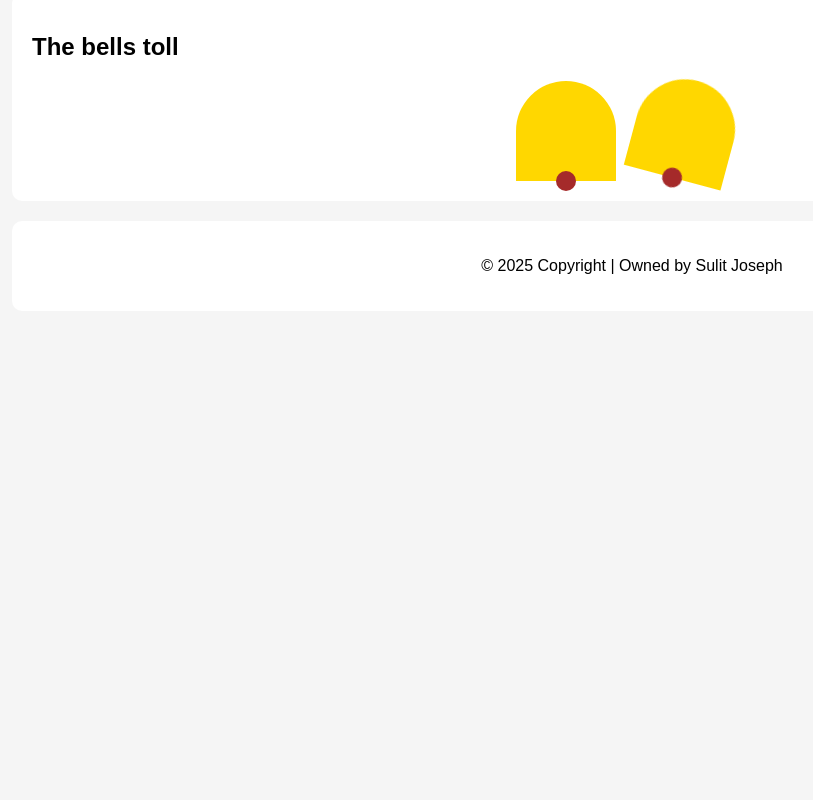
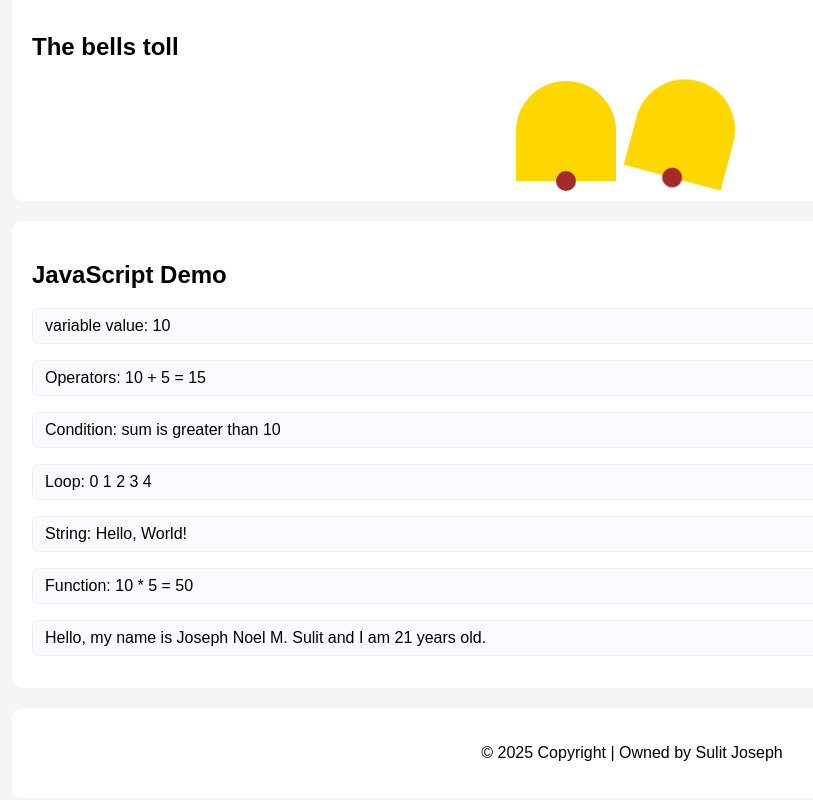
Before and after one commit to Lit5u/ACTWEBSYSTEMS, a plain HTML site: page index.html in a window 1280 px wide. Shown: the part 6700-7500 px from the top of the page, without its empty margins (8-821 px from the left). Before the commit the page ends 7031 px from the top, so only its background shows below. Drawn offline with Linux system fonts and the light colour scheme.

Commit message:
Add files via upload

```diff
--- a/index.html
+++ b/index.html
@@ -4,6 +4,7 @@
     <meta charset="UTF-8" />
     <meta name="viewport" content="width=device-width, initial-scale=1.0" />
     <link rel="stylesheet" href="style.css">
+    <script src="script.js" defer></script>
     <title>Famous Cathedrals Around the World</title>
 
   </head>
@@ -98,6 +99,18 @@
         <div class="bell2"></div>
       </div>
     </section>
+    <section>
+      <div>
+      <h2>JavaScript Demo</h2>
+      <p id="variable"></p>
+      <p id="operator"></p>
+      <p id="condition"></p>
+      <p id="loop"></p>
+      <p id="string"></p>
+      <p id="function"></p>
+      <p id="object"></p>
+      </div>
+    </section>
     <footer>
       <p>&copy 2025 Copyright | Owned by Sulit Joseph</p>
     </footer>
--- /dev/null
+++ b/script.js
@@ -0,0 +1,35 @@
+let number = 10;
+
+document.getElementById("variable").innerText = "variable value: " + number;
+
+let sum = number + 5;
+document.getElementById("operator").innerText = "Operators: 10 + 5 = " + sum;
+
+if (sum > 10) {
+    document.getElementById("condition").innerText = "Condition: sum is greater than 10";
+} else {
+    document.getElementById("condition").innerText = "Condition: sum is not greater than 10";
+}
+
+let loopText = "Loop: ";
+for (let i = 0; i < 5; i++) {
+    loopText += i + " ";
+}
+document.getElementById("loop").innerText = loopText;
+
+let myString = "Hello, World!";
+document.getElementById("string").innerText = "String: " + myString;
+
+function multiply(a, b) {
+    return a * b;
+}
+document.getElementById("function").innerText = "Function: 10 * 5 = " + multiply(10, 5);
+
+let person = {
+    name: "Joseph Noel M. Sulit",
+    age: 21,
+    greet: function() {
+        return "Hello, my name is " + this.name + " and I am " + this.age + " years old.";
+    }
+};
+document.getElementById("object").innerText = person.greet();
--- a/style.css
+++ b/style.css
@@ -217,3 +217,21 @@ body {
 .login-form button:hover {
   background: #333;
 }
+
+section h2:contains("JavaScript Demo") ~ p,
+section#JavaScript\ Demo p,
+section:has(> div > h2:contains("JavaScript Demo")) p {
+  margin-bottom: 12px;
+  padding: 8px 12px;
+  border: 1px solid #eee;
+  border-radius: 6px;
+  background: #fafaff;
+}
+
+section:last-of-type p {
+  margin-bottom: 12px;
+  padding: 8px 12px;
+  border: 1px solid #eee;
+  border-radius: 6px;
+  background: #fafaff;
+}
```
